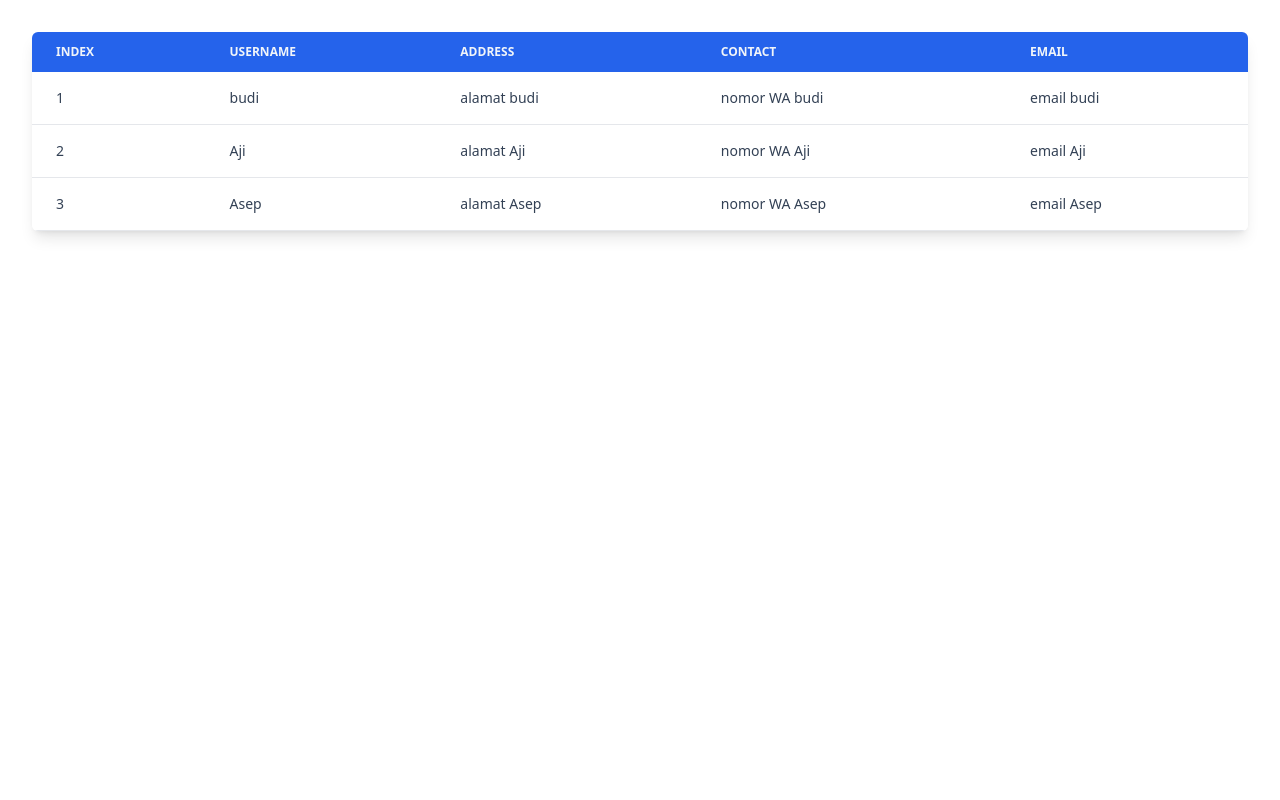
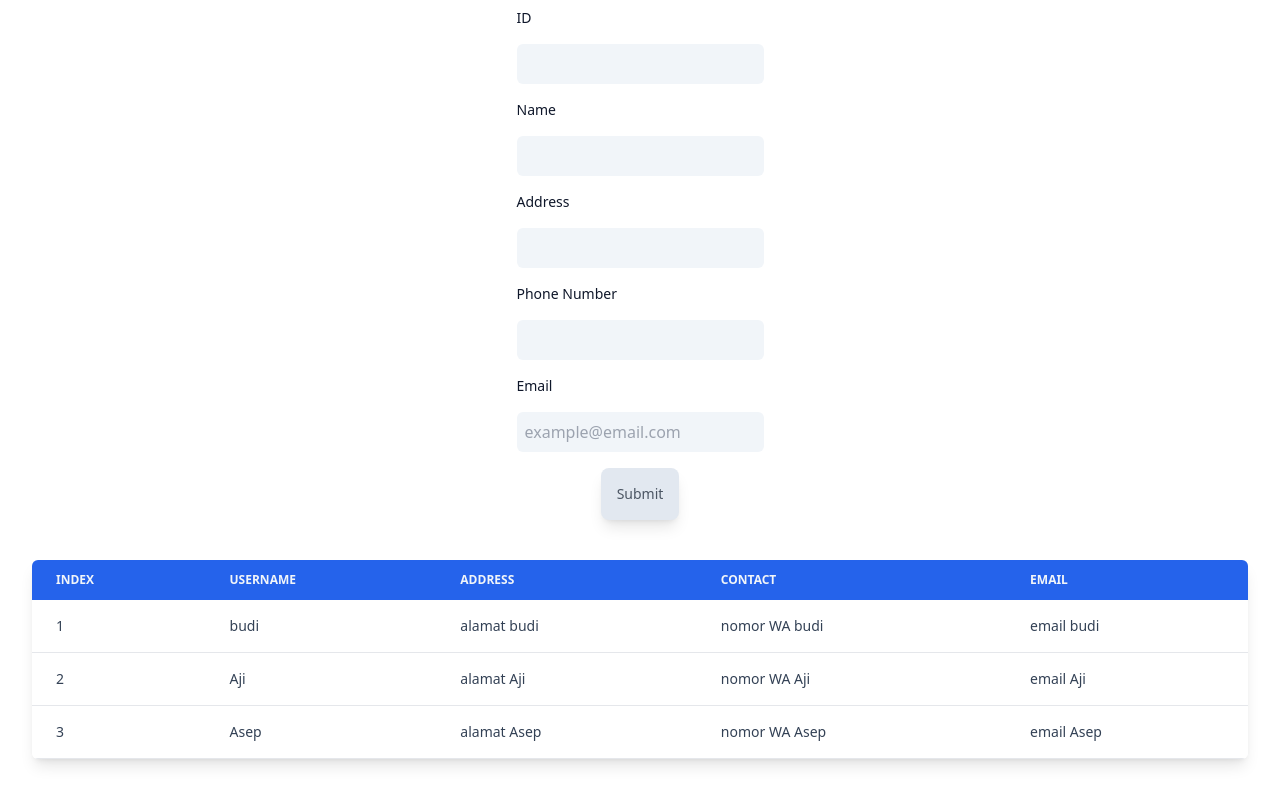
Before and after one commit to siacerola/angularApp, an Angular app: page /user in a window 1280 px wide. Built offline with nearby package versions, Linux system fonts and the light colour scheme.

Commit message:
output feature

```diff
--- a/src/app/pages/user-list/user-list-form/user-list-form.component.html
+++ b/src/app/pages/user-list/user-list-form/user-list-form.component.html
@@ -1,4 +1,4 @@
-<form [formGroup]="userForm" action="#" method="post" class="space-y-4">
+<form [formGroup]="userForm" (ngSubmit)="onSubmit()" class="space-y-4">
 
   <div class="justify-center flex flex-col items-center">
     <div>
@@ -27,7 +27,11 @@
     </div>
 
     <div class="items-center justify-center flex flex-initial m-2">
-      <button (click)="buttonSubmitForm()" class="items-center text-center shadow-lg text-gray-600 bg-slate-200 font-medium rounded-lg text-sm p-4 hover:bg-slate-400">Submit</button>
+      <button
+        type="submit"
+        class="items-center text-center shadow-lg text-gray-600 bg-slate-200 font-medium rounded-lg text-sm p-4 hover:bg-slate-400">
+        Submit
+      </button>
     </div>
   </div>
 
--- a/src/app/pages/user-list/user-list-form/user-list-form.component.ts
+++ b/src/app/pages/user-list/user-list-form/user-list-form.component.ts
@@ -1,4 +1,6 @@
-import { Component } from '@angular/core';
+import { Component, EventEmitter, Output } from '@angular/core';
+import { FormControl, FormGroup, Validators } from '@angular/forms';
+
 
 @Component({
   selector: 'app-user-list-form',
@@ -7,4 +9,19 @@ import { Component } from '@angular/core';
 })
 export class UserListFormComponent {
 
+  @Output() inputUserEvent = new EventEmitter < any > ()
+
+  userForm = new FormGroup({
+    id:new FormControl('',[Validators.required]),
+    name:new FormControl('',[Validators.required]),
+    address: new FormControl('', [Validators.required]),
+    phoneNumber:new FormControl('',[Validators.required]),
+    email:new FormControl('',[Validators.required])
+  })
+
+  onSubmit() {
+    console.log(this.userForm.value);
+
+    this.inputUserEvent.emit(this.userForm.value)
+  }
 }
--- a/src/app/pages/user-list/user-list.component.html
+++ b/src/app/pages/user-list/user-list.component.html
@@ -1 +1,2 @@
+<app-user-list-form (inputUserEvent)="buttonSubmitForm($event)"></app-user-list-form>
 <app-user-list-item [userList]="userList"></app-user-list-item>
--- a/src/app/pages/user-list/user-list.component.ts
+++ b/src/app/pages/user-list/user-list.component.ts
@@ -1,5 +1,4 @@
 import { Component } from '@angular/core';
-import { FormControl, FormGroup, Validators } from '@angular/forms';
 import { UserModel } from '../../model/user.model';
 
 @Component({
@@ -7,14 +6,8 @@ import { UserModel } from '../../model/user.model';
   templateUrl: './user-list.component.html',
   styleUrls: ['./user-list.component.css']
 })
+
 export class UserListComponent {
-  userForm = new FormGroup({
-    id:new FormControl('',[Validators.required]),
-    name:new FormControl('',[Validators.required]),
-    address: new FormControl('', [Validators.required]),
-    phoneNumber:new FormControl('',[Validators.required]),
-    email:new FormControl('',[Validators.required])
-  })
 
   userBudi: UserModel = new UserModel({
     id: 1,
@@ -46,15 +39,16 @@ export class UserListComponent {
     this.userAsep
   ]
 
-  buttonSubmitForm() {
+  buttonSubmitForm(input:any) {
     let doc = new UserModel({
-      id: this.userForm.value.id,
-      name:this.userForm.value.name,
-      address:this.userForm.value.address,
-      phoneNumber:this.userForm.value.phoneNumber,
-      email:this.userForm.value.email
+      id: input.id,
+      name:input.name,
+      address:input.address,
+      phoneNumber:input.phoneNumber,
+      email:input.email
     })
 
     this.userList.push(doc)
   }
+
 }
```
